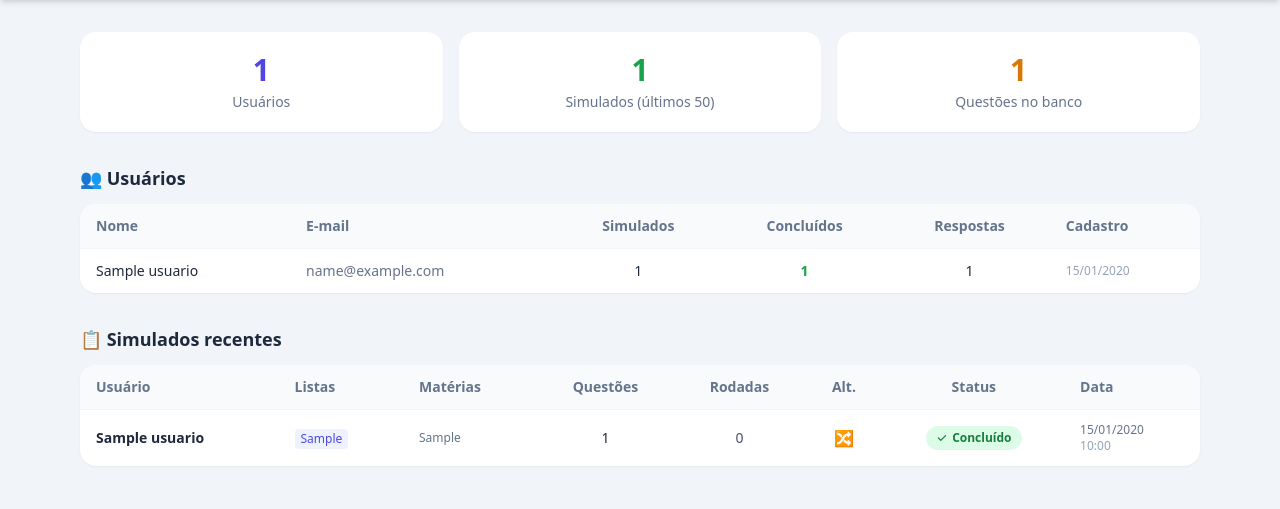
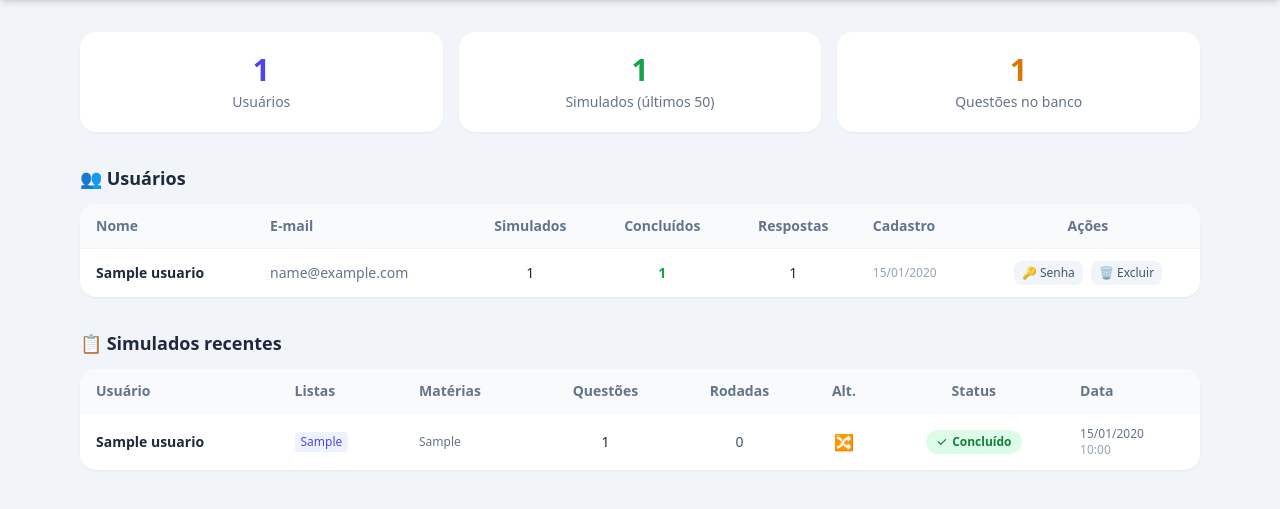
Before and after one commit to leobartolo/simuladoph, a Flask app: page /admin/dashboard in a window 1280 px wide. Shown: the part 52-561 px from the top of the page. Run offline with Flask 3, Linux system fonts and the light colour scheme; a user stored in the database is signed in; tables that the repository leaves empty hold one stand-in row (values such as "Sample post"); some libraries are stand-ins or nearby versions.

Commit message:
admin: mudar senha e excluir usuários + listas quebrando a cada 5
- Botões Senha / Excluir por usuário na tabela admin
- Mudar senha expande inline (sem sair da página)
- Exclusão em cascata: respostas -> simulados -> usuário
- Listas PH quebram a cada 5 na tabela de simulados

Co-Authored-By: Claude Sonnet 4.6 <noreply@anthropic.com>

```diff
--- a/app.py
+++ b/app.py
@@ -475,6 +475,43 @@ def admin_login():
         flash("Senha incorreta.", "danger")
     return render_template("admin_login.html")
 
+@app.route("/admin/usuario/<int:uid>/senha", methods=["POST"])
+def admin_mudar_senha(uid):
+    if not session.get("admin_ok"):
+        return redirect(url_for("admin_login"))
+    u = db.session.get(Usuario, uid)
+    if not u:
+        flash("Usuário não encontrado.", "warning")
+        return redirect(url_for("admin_dashboard"))
+    nova = request.form.get("nova_senha", "").strip()
+    if len(nova) < 4:
+        flash("Senha deve ter ao menos 4 caracteres.", "warning")
+        return redirect(url_for("admin_dashboard"))
+    u.senha_hash = generate_password_hash(nova)
+    db.session.commit()
+    flash(f"Senha de {u.nome} alterada.", "success")
+    return redirect(url_for("admin_dashboard"))
+
+
+@app.route("/admin/usuario/<int:uid>/deletar", methods=["POST"])
+def admin_deletar_usuario(uid):
+    if not session.get("admin_ok"):
+        return redirect(url_for("admin_login"))
+    u = db.session.get(Usuario, uid)
+    if not u:
+        flash("Usuário não encontrado.", "warning")
+        return redirect(url_for("admin_dashboard"))
+    sims = Simulado.query.filter_by(usuario_id=uid).all()
+    for s in sims:
+        Resposta.query.filter_by(simulado_id=s.id).delete()
+        SimuladoQuestao.query.filter_by(simulado_id=s.id).delete()
+        db.session.delete(s)
+    db.session.delete(u)
+    db.session.commit()
+    flash(f"Usuário {u.nome} excluído.", "success")
+    return redirect(url_for("admin_dashboard"))
+
+
 @app.route("/admin/logout")
 def admin_logout():
     session.pop("admin_ok", None)
--- a/templates/admin_dashboard.html
+++ b/templates/admin_dashboard.html
@@ -40,8 +40,8 @@
 
     <!-- Usuários -->
     <h2 class="text-lg font-bold mb-3">👥 Usuários</h2>
-    <div class="bg-white rounded-2xl shadow-sm overflow-hidden mb-8">
-      <table class="w-full text-sm">
+    <div class="bg-white rounded-2xl shadow-sm overflow-x-auto mb-8">
+      <table class="w-full text-sm whitespace-nowrap">
         <thead class="bg-slate-50 border-b border-slate-100">
           <tr>
             <th class="text-left px-4 py-3 font-semibold text-slate-500">Nome</th>
@@ -50,18 +50,61 @@
             <th class="text-center px-4 py-3 font-semibold text-slate-500">Concluídos</th>
             <th class="text-center px-4 py-3 font-semibold text-slate-500">Respostas</th>
             <th class="text-left px-4 py-3 font-semibold text-slate-500">Cadastro</th>
+            <th class="text-center px-4 py-3 font-semibold text-slate-500">Ações</th>
           </tr>
         </thead>
-        <tbody class="divide-y divide-slate-50">
+        <tbody class="divide-y divide-slate-100">
           {% for r in resumo %}
-          <tr class="hover:bg-slate-50">
-            <td class="px-4 py-3 font-medium">{{ r.usuario.nome }}</td>
+          <tr class="hover:bg-slate-50 transition-colors">
+            <td class="px-4 py-3 font-semibold">{{ r.usuario.nome }}</td>
             <td class="px-4 py-3 text-slate-500">{{ r.usuario.email }}</td>
             <td class="px-4 py-3 text-center">{{ r.total_sims }}</td>
             <td class="px-4 py-3 text-center text-green-600 font-semibold">{{ r.concluidos }}</td>
             <td class="px-4 py-3 text-center">{{ r.total_respostas }}</td>
             <td class="px-4 py-3 text-slate-400 text-xs">{{ r.usuario.criado_em.strftime('%d/%m/%Y') }}</td>
+            <td class="px-4 py-3 text-center">
+              <div class="flex items-center justify-center gap-2">
+
+                <!-- Mudar senha -->
+                <button onclick="document.getElementById('modal-senha-{{ r.usuario.id }}').classList.remove('hidden')"
+                  class="text-xs bg-slate-100 hover:bg-indigo-100 text-slate-600 hover:text-indigo-700 px-2 py-1 rounded-lg transition font-medium">
+                  🔑 Senha
+                </button>
+
+                <!-- Excluir -->
+                <form method="POST" action="{{ url_for('admin_deletar_usuario', uid=r.usuario.id) }}"
+                  onsubmit="return confirm('Excluir {{ r.usuario.nome }}? Isso apaga todos os simulados e respostas desse usuário.')">
+                  <button type="submit"
+                    class="text-xs bg-slate-100 hover:bg-red-100 text-slate-600 hover:text-red-600 px-2 py-1 rounded-lg transition font-medium">
+                    🗑 Excluir
+                  </button>
+                </form>
+              </div>
+            </td>
           </tr>
+
+          <!-- Modal mudar senha -->
+          <tr id="modal-senha-{{ r.usuario.id }}" class="hidden bg-indigo-50">
+            <td colspan="7" class="px-4 py-3">
+              <form method="POST" action="{{ url_for('admin_mudar_senha', uid=r.usuario.id) }}"
+                class="flex items-center gap-3">
+                <span class="text-sm font-medium text-indigo-700">Nova senha para {{ r.usuario.nome }}:</span>
+                <input type="password" name="nova_senha" required minlength="4"
+                  class="border border-indigo-200 rounded-lg px-3 py-1.5 text-sm focus:outline-none focus:ring-2 focus:ring-indigo-400"
+                  placeholder="mínimo 4 caracteres">
+                <button type="submit"
+                  class="bg-indigo-600 hover:bg-indigo-700 text-white text-xs font-semibold px-3 py-1.5 rounded-lg transition">
+                  Salvar
+                </button>
+                <button type="button"
+                  onclick="document.getElementById('modal-senha-{{ r.usuario.id }}').classList.add('hidden')"
+                  class="text-xs text-slate-500 hover:text-slate-700">
+                  Cancelar
+                </button>
+              </form>
+            </td>
+          </tr>
+
           {% endfor %}
         </tbody>
       </table>
@@ -87,9 +130,11 @@
           {% for s in simulados %}
           <tr class="hover:bg-slate-50 transition-colors">
             <td class="px-4 py-3 font-semibold">{{ s.usuario.nome }}</td>
-            <td class="px-4 py-3">
-              {% for lista in s.listas.split(',') %}
-              <span class="inline-block bg-indigo-50 text-indigo-600 text-xs font-medium px-1.5 py-0.5 rounded mr-0.5">{{ lista }}</span>
+            <td class="px-4 py-3 whitespace-normal max-w-xs">
+              {% set listas_list = s.listas.split(',') %}
+              {% for lista in listas_list %}
+                <span class="inline-block bg-indigo-50 text-indigo-600 text-xs font-medium px-1.5 py-0.5 rounded mr-0.5 mb-0.5">{{ lista }}</span>
+                {% if loop.index % 5 == 0 and not loop.last %}<br>{% endif %}
               {% endfor %}
             </td>
             <td class="px-4 py-3 text-slate-500 text-xs">{{ s.disciplinas.replace(',', ' · ') }}</td>
```
